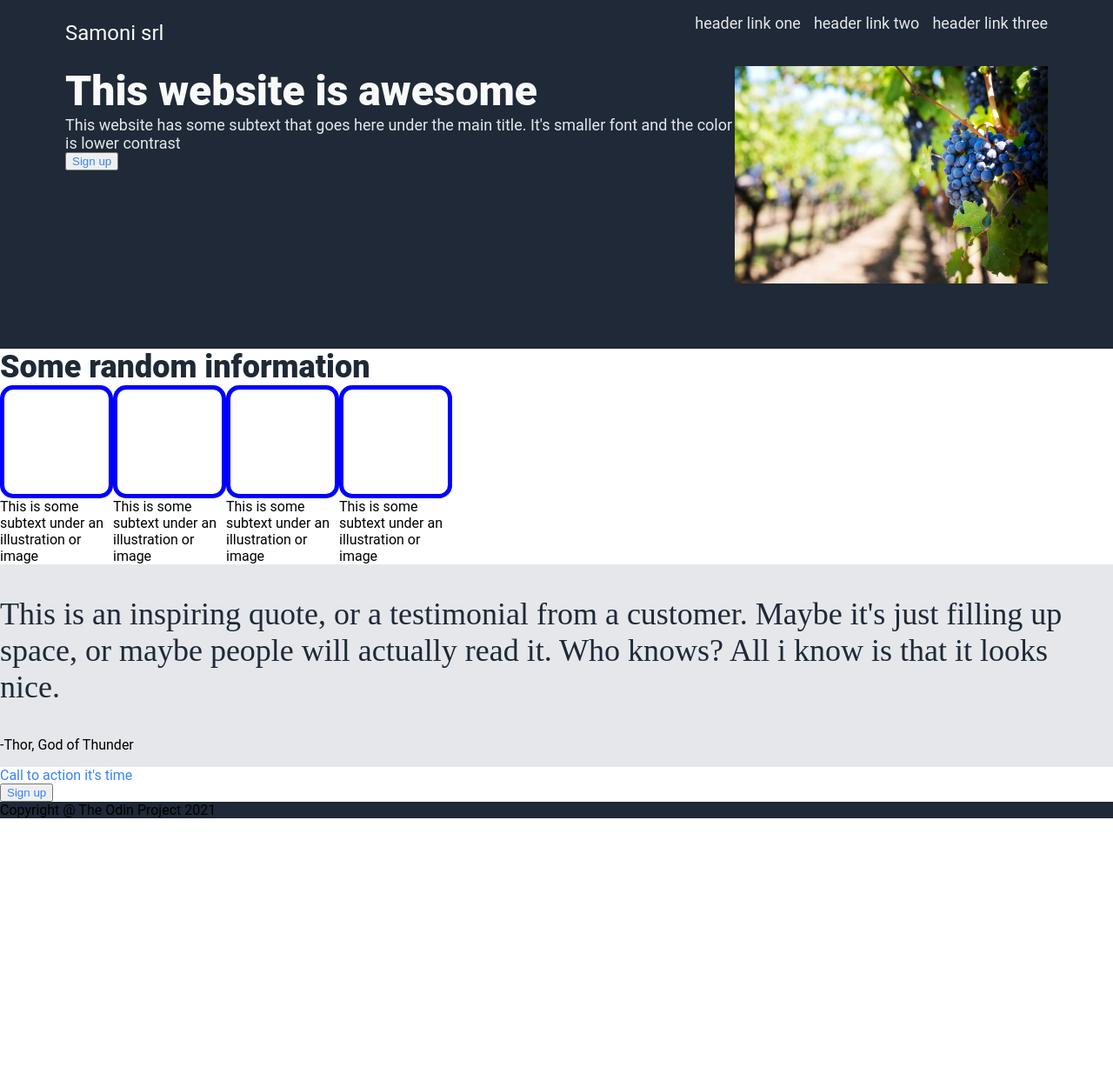
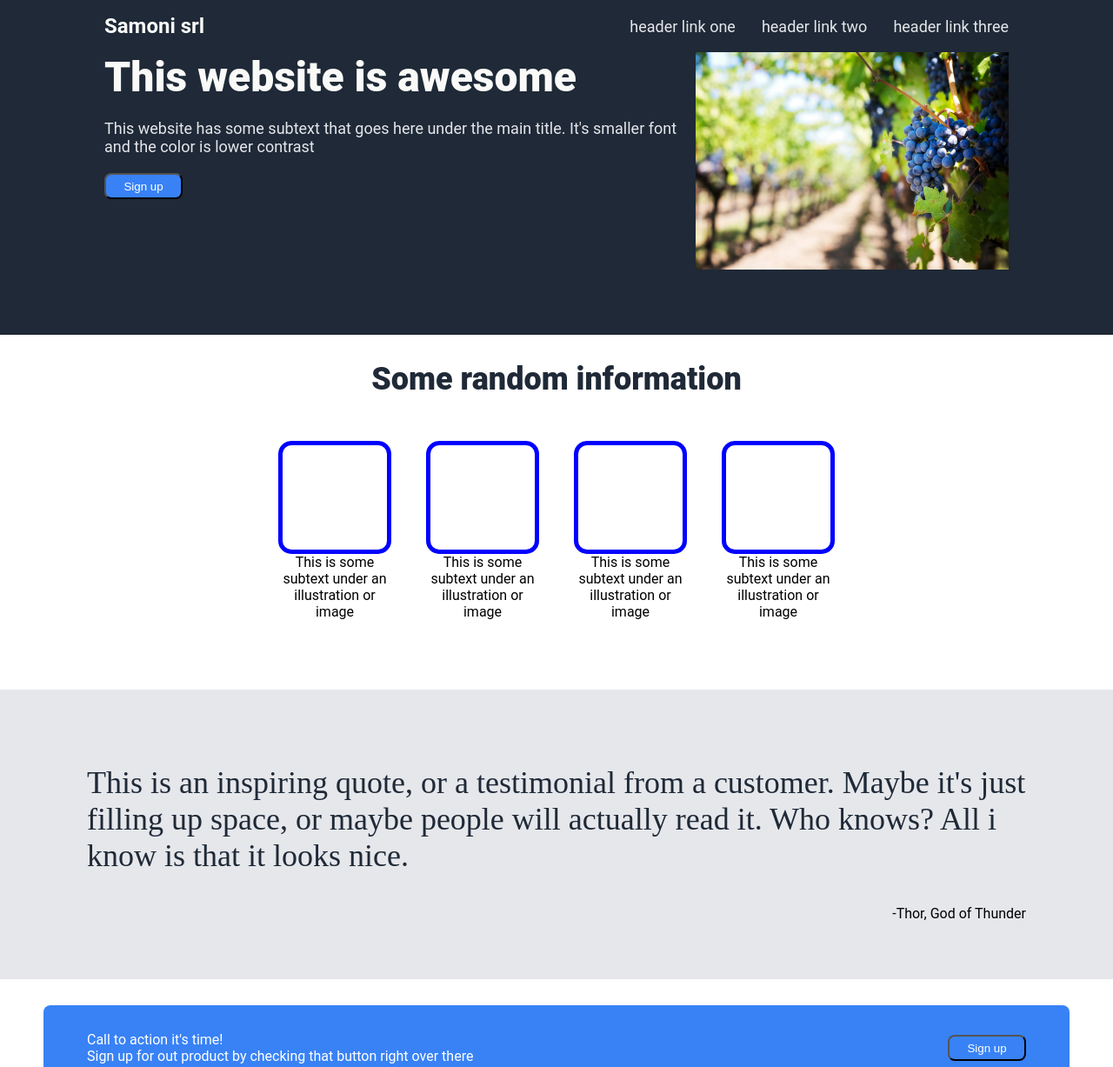
Before and after one commit to marcorisghis/landing-page, a plain HTML site: page index.html in a window 1280 px wide. Shown: the top 1227 px of the page at 87% size. Before the commit the page ends 941 px from the top, so only its background shows below. Drawn offline with Linux system fonts and the light colour scheme.

Commit message:
Final version of the project

```diff
--- a/index.html
+++ b/index.html
@@ -7,9 +7,9 @@
     <link rel="stylesheet" href="./style.css">
 </head>
 <body>
-    <div class="header">
+    <header class="header">
         <div class="header-1">
-            <p class="logo">Samoni srl</p>
+            <h1 class="logo">Samoni srl</h1>
             <ul>
                 <li><a href="#">header link one</a></li>
                 <li><a href="#">header link two</a></li>
@@ -20,11 +20,11 @@
             <div class="sem">
                 <div class="stitle">This website is awesome</div>
                 <div class="description">This website has some subtext that goes here under the main title. It's smaller font and the color is lower contrast</div>
-                <button class="sing-up">Sign up</button>
+                <button>Sign up</button>
             </div>
             <img src="./grapes.jpg" alt="grapes" height="250" width="360">
         </div>
-    </div>
+    </header>
     <div class="container">
         <div class= "title">Some random information</div>
         <div class="sama">
@@ -52,12 +52,15 @@
             Maybe it's just filling up space, or maybe people will actually read it.
             Who knows? All i know is that it looks nice.
         </p>
-        <p>-Thor, God of Thunder</p>
+        <p class="thor">-Thor, God of Thunder</p>
 
     </div>
     <div class="sign">
-        <div class="sign-1">Call to action it's time</div>
-        <button class="sing-up">Sign up</button>
+        <div class="sign-1">
+            <p>Call to action it's time!</p>
+            <p>Sign up for out product by checking that button right over there</p>
+        </div>
+        <button>Sign up</button>
     </div>
     <div class="footer">
         Copyright @ The Odin Project 2021
--- a/style.css
+++ b/style.css
@@ -1,5 +1,5 @@
 body {
-    height: 100vh;
+    min-height: 100vh;
     display: flex;
     flex-direction: column;
     font-family: Roboto, sans-serif;
@@ -11,12 +11,13 @@ body {
     display: flex;
     flex-direction: column;
     background-color: #1f2937;
-    padding: 0px 75px 75px;
+    padding: 0px 120px 75px;
 }
 
 .header-1 {
     display: flex;
     justify-content: space-between;
+    align-items: center;
 }
 
 .header-2 {
@@ -27,17 +28,19 @@ body {
 ul {
     list-style: none;
     display: flex;
-    gap: 15px;
+    gap: 30px;
 }
 
 .stitle {
     font-size: 48px;
     font-weight: 900;
     color: #F9FAF8;
+    margin-bottom: 20px;
 }
 
 .logo {
     font-size: 24px;
+    font-weight: bold;
     color:#F9FAF8;
 }
 
@@ -46,15 +49,23 @@ a,
     text-decoration: none;
     font-size: 18px;
     color: #e5e7eb;
+    margin-bottom: 20px;
 }
 
 .footer {
     background-color: #1f2937;
+    padding: 30px;
+    color: #E5E7EB;
+    text-align: center;
 }
 
-button,
-.sign-1 {
-    color: #3882f6;
+button {
+    background-color: #3882f6;
+    color: white;
+    padding: 2px 10px;
+    border-radius: 8px;
+    height: 30px;
+    width: 90px;
 }
 
 .title {
@@ -65,6 +76,7 @@ button,
 
 .quote {
     background-color: #E5E7EB;
+    padding: 50px 100px;
 }
 
 .quote-text {
@@ -78,6 +90,7 @@ button,
 }
 
 .riquadro {
+
     border-radius: 15px;
     height: 120px;
     width: 120px;
@@ -86,4 +99,41 @@ button,
 
 .text {
     width: 120px;
+    text-align: center;
 }
+
+.container {
+    margin-top: 30px;
+    margin-bottom: 60px;
+    display: flex;
+    flex-direction: column;
+    align-items: center;
+    gap: 30px;
+}
+
+.ima {
+    margin: 20px;
+    display: flex;
+    flex-direction: column;
+    align-items: center; /* ⬅️ Questo centra il testo sotto il box */
+}
+
+.thor {
+    text-align: end;
+}
+
+.sign {
+    display: flex;
+    background-color: #3882f6 ;
+    margin: 30px 50px;
+    color: white;
+    padding: 30px 50px;
+    border-radius: 8px;
+    justify-content: space-between;
+    align-items: center;
+}
+
+.sign-1 p {
+    margin: 0;
+
+}
```
